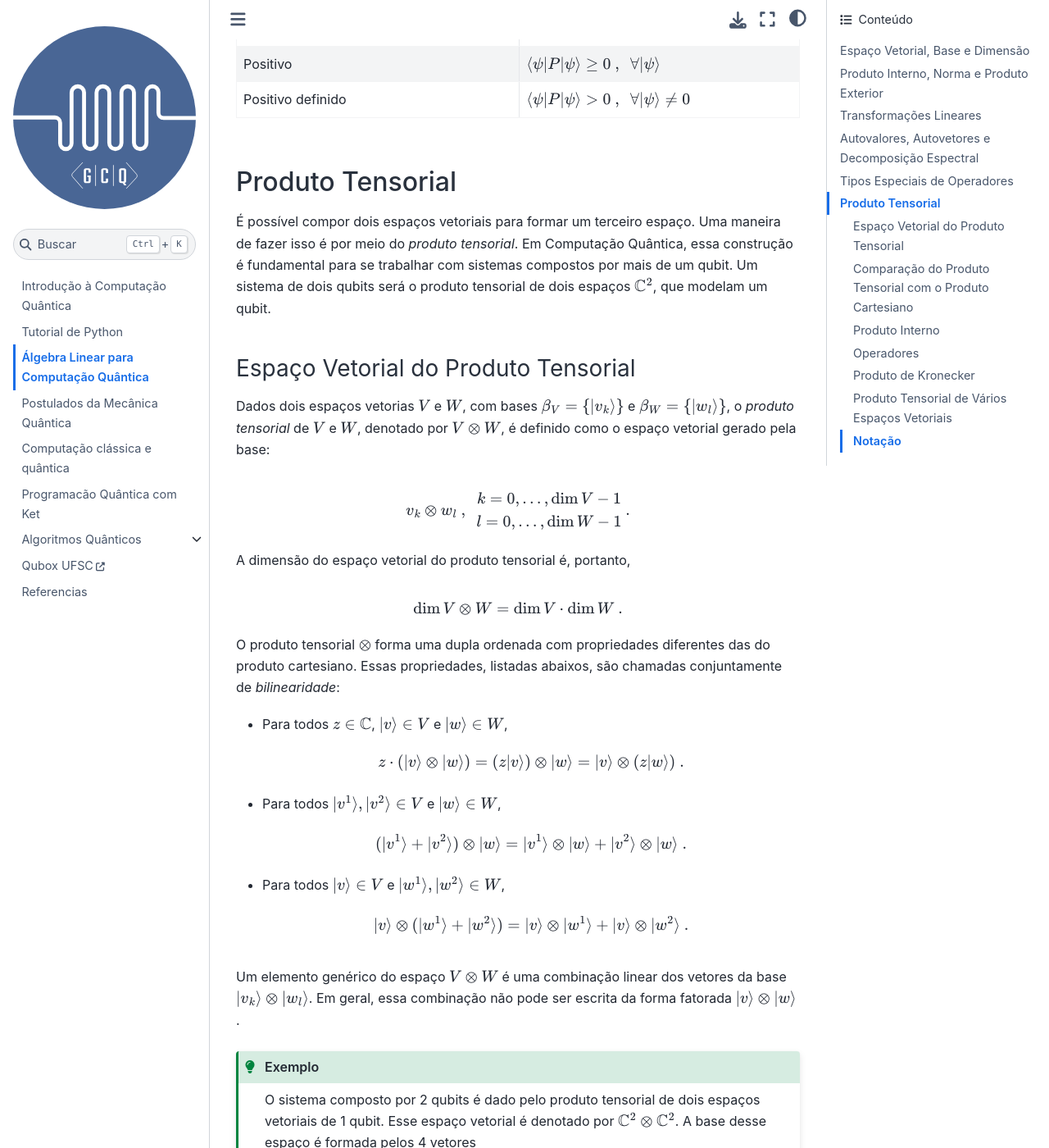
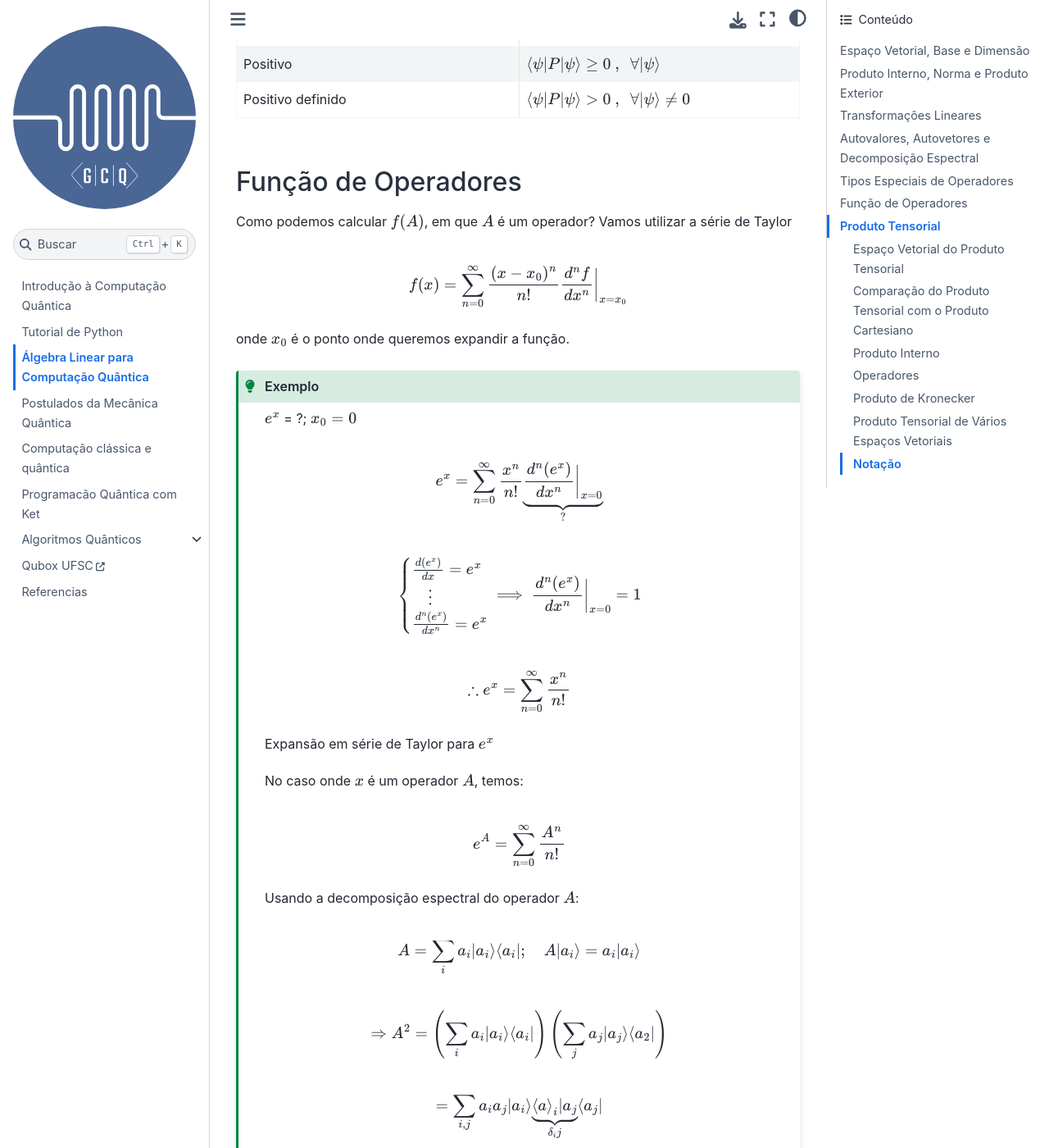
Before and after one commit to evandro-crr/ket-book, a Jupyter Book: the page built from book/algebra.md, in a window 1280 px wide and 1400 px high, scrolled down 39616 px. Shown: the whole window at 82% size. Built offline with Jupyter Book 1.0.4 settings and Sphinx 7.4.7 and the Sphinx Book theme 1.1.4, drawn with Linux system fonts in a browser that asks for light colours; pages that are not in the unit, such as notebooks, are missing from menus; comment, search, counter and statistics services are not loaded; cross-references to code outside the pages are shown as plain code; some of the changed text lies outside the part shown.

Commit message:
Adicao de Funcoes de Operadores

````diff
--- a/book/algebra.md
+++ b/book/algebra.md
@@ -1541,6 +1541,89 @@ Unitário& $U^{-1} = U^\dagger$
 Projetor& $P^2 = P$
 Positivo& $\bra{\psi}P\ket{\psi} \geq 0 \ , \ \ \forall \ket{\psi}$
 Positivo definido& $\bra{\psi}P\ket{\psi} > 0 \ , \ \ \forall \ket{\psi}\neq 0$
+```
+
+(funcao-de-operadores)=
+## Função de Operadores
+Como podemos calcular $f(A)$, em que $A$ é um operador? Vamos utilizar a série de Taylor
+```{math}
+f(x) = \sum_{n=0}^{\infty} \frac{(x - x_{0})^{n}}{n!} \frac{d^{n}f}{dx^{n}} \bigg\rvert_{x = x_0}
+```
+onde $x_0$ é o ponto onde queremos expandir a função.
+
+:::{admonition} Exemplo
+:class: tip
+$e^{x}$ = ?; $x_0 = 0$
+
+```{math}
+e^{x} = \sum\limits_{n=0}^{\infty}  \frac{x^{n}}{n!} \underbrace{\frac{d^{n}(e^{x})}{dx^{n}} \bigg\lvert_{x=0}}_{?}
+```
+
+```{math}
+\begin{cases}
+\frac{d(e^{x})}{dx} = e^{x} \\
+\quad \vdots \\
+\frac{d^{n}(e^{x})}{dx^{n}} = e^{x}
+\end{cases} \implies \frac{d^{n}(e^{x})}{dx^{n}}\bigg\vert_{x=0} = 1
+```
+
+```{math}
+\therefore e^{x} = \sum\limits_{n=0}^{\infty} \frac{x^{n}}{n!}
+```
+
+Expansão em série de Taylor para $e^x$
+
+No caso onde $x$ é um operador $A$, temos:
+
+```{math}
+e^A = \sum_{n=0}^{\infty} \frac{A^n}{n!}
+```
+
+Usando a decomposição espectral do operador $A$:
+
+```{math}
+A = \sum_{i} a_i \ket{a_i}\bra{a_i}; \quad A\ket{a_i} = a_i \ket{a_i}
+```
+
+```{math}
+\Rightarrow A^2 = \left( \sum_i a_i \ket{a_i} \bra{a_i} \right) \left( \sum_j a_j \ket{a_j} \bra{a_2} \right)
+```
+
+```{math}
+= \sum_{i,j} a_i a_j \ket{a_i} \underbrace{\braket a_i | a_j}_{\delta_ij} \bra{a_j}
+```
+
+```{math}
+= \sum_{i,j} a_i a_j \delta_{ij} \ket{a_i} \bra{a_j}
+```
+
+```{math}
+= \sum_{i} a_{i}^{2} \ket{a_i} \bra{a_i}
+```
+
+```{math}
+\therefore A^{2} = \sum_{i} a_{i}^{2} \ket{a_i} \bra{a_i} \implies A^{n} = \sum_{i} a_{i}^{n} \ket{a_i} \bra{a_i}
+```
+
+Voltando para $e^A$
+
+```{math}
+e^{A} = \sum_{n=0}^{\infty} \frac{A^n}{n!} = \sum_{n=0}^{\infty} \frac{1}{n!} \left( \sum_{i} a_{i}^{n} \ket{a_i} \bra{a_i} \right)
+```
+
+```{math}
+= \sum_{i} \left( \sum_{n=0}^{\infty} \frac{a_{i}^{n}}{n!} \right) \ket{a_i} \bra{a_i}
+```
+
+```{math}
+e^{A} = \sum_{i} e^{a_i} \ket{a_i} \bra{a_i}
+```
+
+:::
+
+Portanto, de maneira geral, se $f(x)$ puder ser expandida em série de Taylor, então
+```{math}
+f(A) = \sum_{i} f(a_i) \ket{a_i} \bra{a_i}
 ```
 
 (produto-tensorial)=
````
